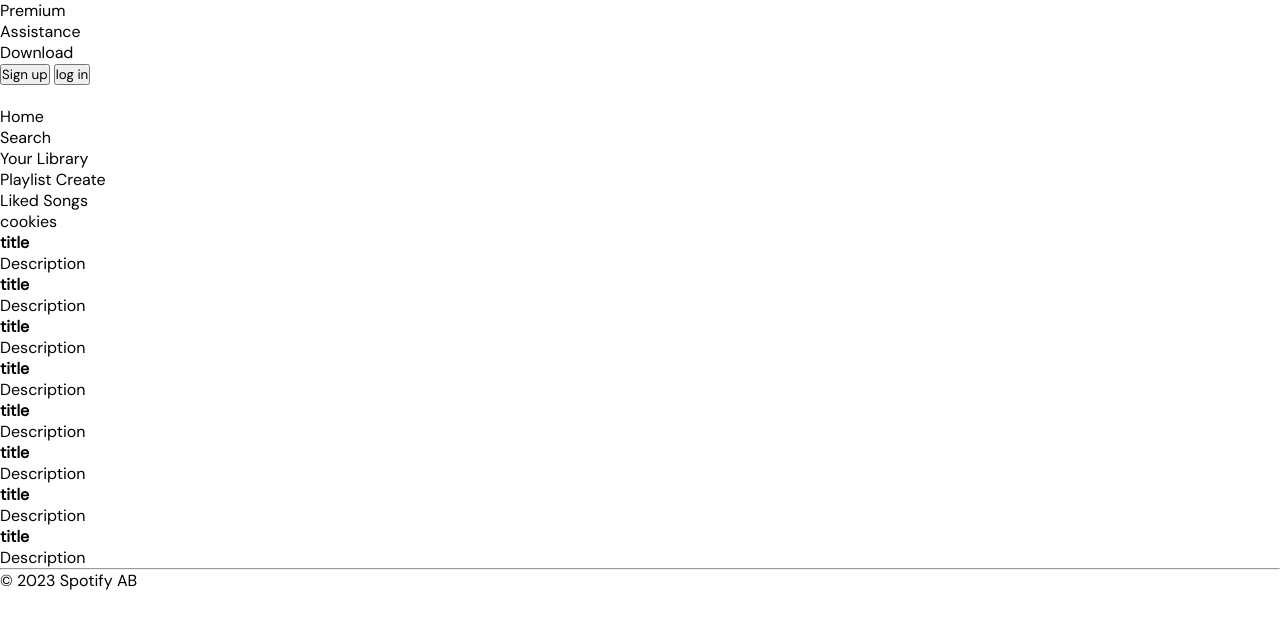
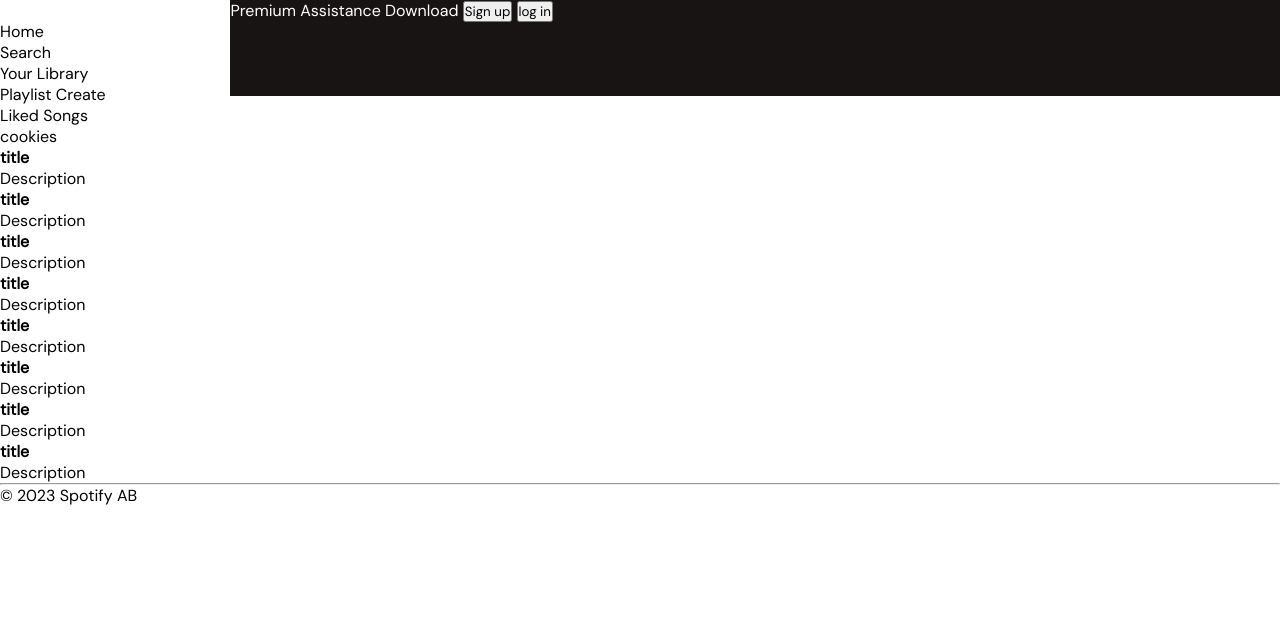
Before and after one commit to DuvanArwenLazar/dusmusic, a PHP site: page / in a window 1280 px wide. Shown: the top 629 px of the page. Run offline with PHP 8.4, Linux system fonts and the light colour scheme.

Commit message:
Last Change today

```diff
--- a/Public/Css/index.css
+++ b/Public/Css/index.css
@@ -4,6 +4,7 @@
     --color1: #1DB954;
     --color2: #FFFFFF;
     --color3: #191414;
+    --altColor: #535353;
 }
 
 * {
@@ -14,3 +15,14 @@
 }
 
 /* Nav Styles */
+nav {
+    position: absolute;
+    right: 0;
+    width: 82%;
+    height: 12%;
+
+    background-color: var(--color3);
+    color: #fff;
+}
+
+li { display: inline-block; }
--- a/index.html
+++ b/index.html
@@ -14,16 +14,19 @@
         <p>Lorem, ipsum dolor sit amet consectetur adipisicing elit. At animi commodi laboriosam assumenda velit voluptates.</p>
         <button> Sign up for free </button>
     </div> -->
+    <div class="line"></div>
 
     <nav class="nav">
         <div class="text">
-            <p class="t-desc"> Premium </p>
-            <p class="t-desc"> Assistance </p>
-            <p class="t-desc"> Download </p>
-        </div>
-        <div class="buttons">
-            <button class="btn btn-register"> Sign up </button>
-            <button class="btn btn-login"> log in </button>
+            <ul>
+                <li><p class="t-desc"> Premium </p></li>
+                <li><p class="t-desc"> Assistance </p></li>
+                <li><p class="t-desc"> Download </p></li>
+                <!-- <li><hr class="line"></li> -->
+                <li><button class="btn btn-register"> Sign up </button></li>
+                <li><button class="btn btn-login"> log in </button></li>
+            </ul>
+
         </div>
     </nav>
     <aside class="aside">
```
